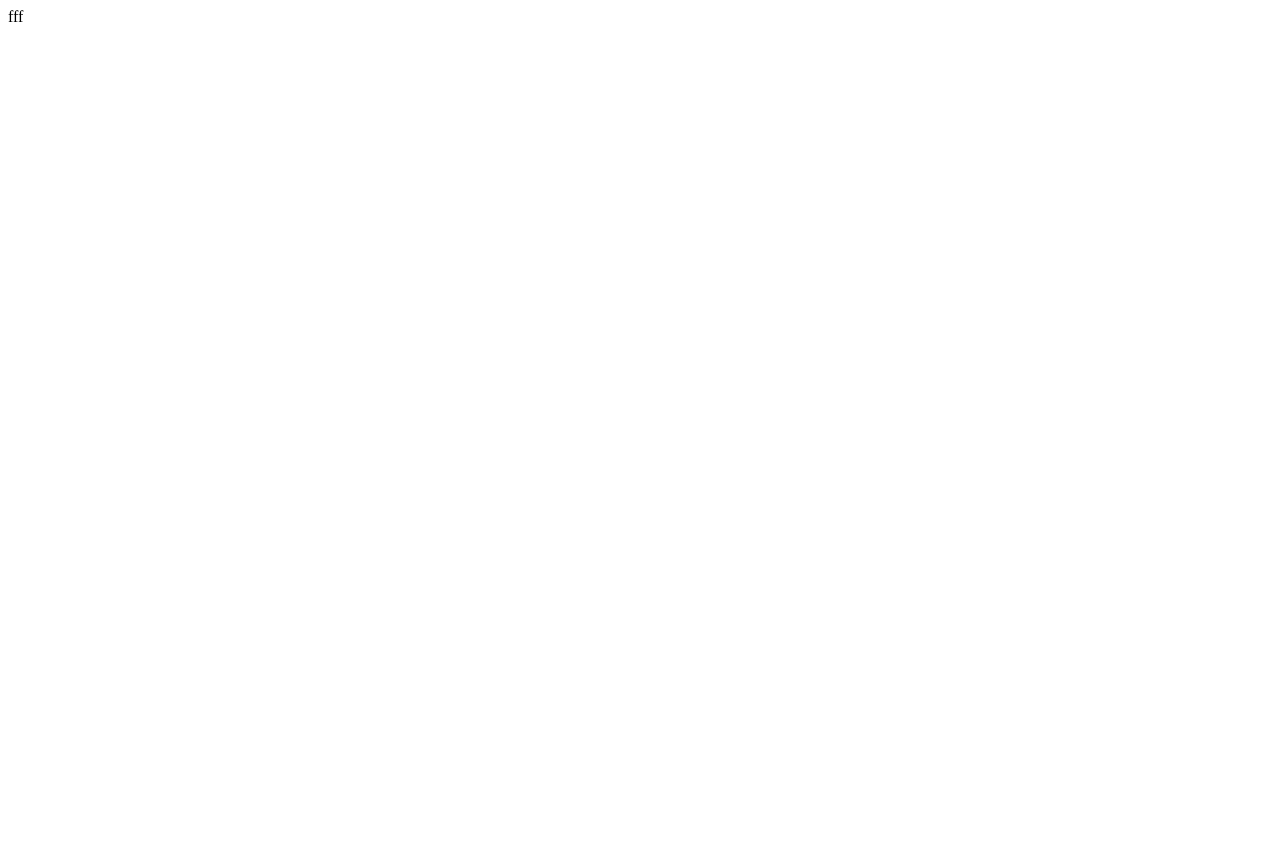
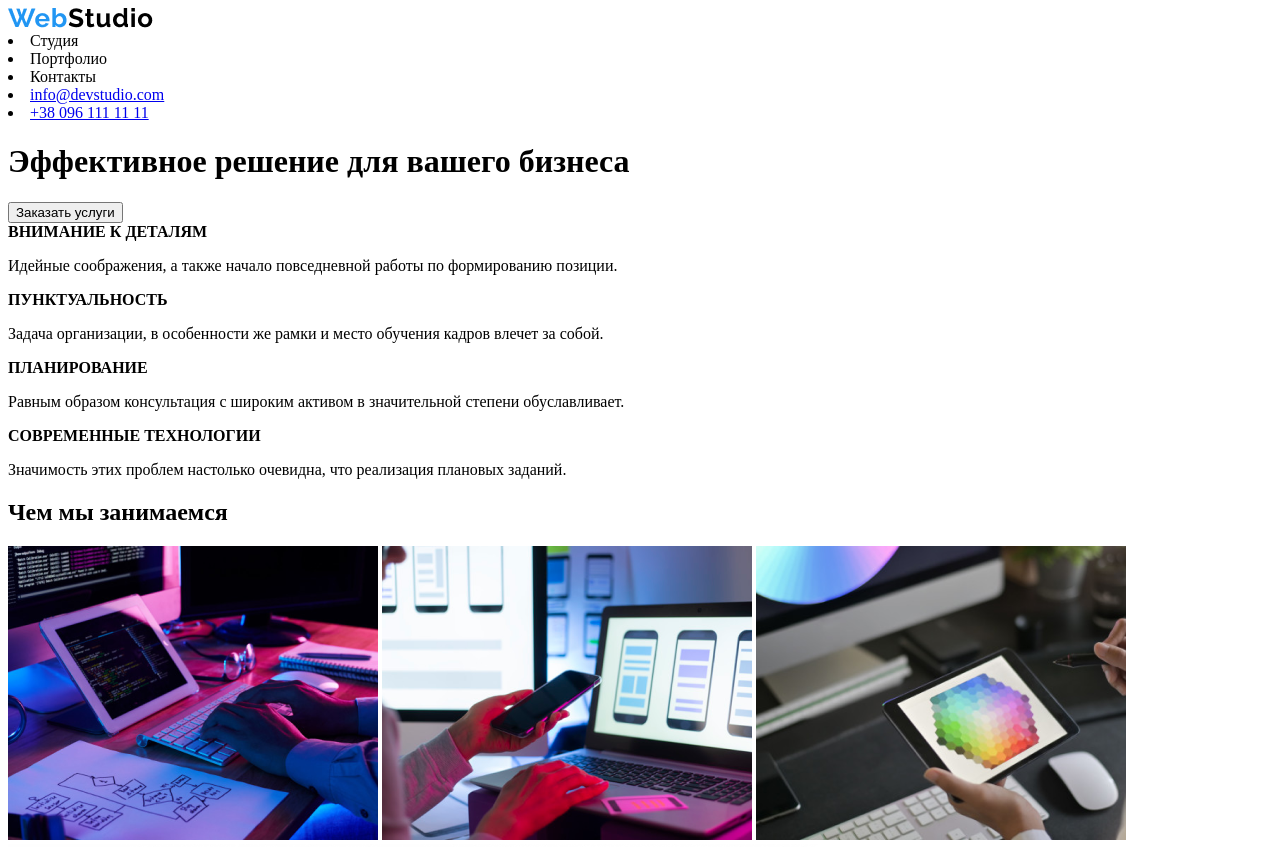
Before and after one commit to Artem451/artem, a plain HTML site: page index.html in a window 1280 px wide. Shown: the top 847 px of the page. Before the commit the page ends 800 px from the top, so only its background shows below. Drawn offline with Linux system fonts and the light colour scheme.

Commit message:
home work

```diff
--- a/css/style.css
+++ /dev/null
@@ -1,4 +0,0 @@
-body {
-background-color: black;
-color: brown;
-}
--- a/index.html
+++ b/index.html
@@ -6,6 +6,83 @@
     <title>Document</title>
 </head>
 <body>
-    fff
+    <header>
+        <div class="header-logo">
+            <img src="/logo/WebStudio.png" alt="WebStudio">
+        </div>
+        <div class="navigation">
+            <li>Студия</li>
+            <li>Портфолио</li>
+            <li>Контакты</li>
+            <li><a href="mailto:info@devstudio.com">info@devstudio.com</a></li>
+            <li><a href="tel:+380961111111">+38 096 111 11 11</a></li>
+        </div>
+        <div class="main-header">
+            <h1>Эффективное решение для вашего бизнеса</h1>
+        </div>
+        <div class="main-header-button">
+            <button>Заказать услуги</button>
+        </div>
+    </header>
+    <div class="feature">
+      <div class="feature-1">
+        <strong>ВНИМАНИЕ К ДЕТАЛЯМ</strong>
+        <p>Идейные соображения, а также начало повседневной работы по формированию позиции.</p>
+      </div>
+      <div class="feature-2">
+        <strong>ПУНКТУАЛЬНОСТЬ</strong>
+        <p>Задача организации, в особенности же рамки и место обучения кадров влечет за собой.</p>
+      </div>
+      <div class="feature-3">
+        <strong>ПЛАНИРОВАНИЕ</strong>
+        <p>Равным образом консультация с широким активом в значительной степени обуславливает.</p>
+      </div>
+      <div class="feature-4">
+        <strong>СОВРЕМЕННЫЕ ТЕХНОЛОГИИ</strong>
+        <p>Значимость этих проблем настолько очевидна, что реализация плановых заданий.</p>
+      </div>
+    </div>
+    <div class="What are we doing">
+        <h2>
+            Чем мы занимаемся
+        </h2>
+        <div class="img">
+            <img src="/img/img.png" alt="pc">
+            <img src="/img/img1.png" alt="phone">
+            <img src="/img/img3.png" alt="tablet">
+        </div>
+    </div>
+    <div class="Our-team">
+        <div class="team-card-1">
+            <img src="/team-img/img.jpg" alt="Игорь Демьяненко">
+            <span><strong>Игорь Демьяненко</strong></span>
+            <span>Product Designer</span>
+        </div>
+        <div class="team=card-2">
+            <img src="/team-img/img (1).jpg" alt="Ольга Репина">
+            <span><strong>Ольга Репина</strong></span>
+            <span>Frontend Developer</span>
+        </div>
+        <div class="team-card-3">
+            <img src="/team-img/img (2).jpg" alt="Николай Тарасов">
+            <span><strong>Николай Тарасов</strong></span>
+            <span>Marketing</span>
+        </div>
+        <div class="team-card-4">
+            <img src="/team-img/img (3).jpg" alt="Михаил Ермаков">
+            <span><strong>Михаил Ермаков</strong></span>
+            <span>UI Designer</span>
+        </div>
+    </div>
+    <footer>
+        <div class="footer-logo">
+            <img src="/logo/WebStudio.png" alt="WebStudio">
+        </div>
+        <div class="contacts">
+            <p>г.Киев, пр-т Леси Украинки, 26</p>
+            <p><a href="mailto:info@example.com">info@example.com</a></p>
+            <p><a href="tel:+380991111111">+38 099 111 11 11</a></p>
+        </div>
+    </footer>
 </body>
 </html>
```
Also changed, not shown: img/img.png (added), img/img1.png (added), img/img3.png (added), logo/WebStudio.png (added), team-img/img (1).jpg (added), team-img/img (2).jpg (added), team-img/img (3).jpg (added), team-img/img.jpg (added), 1 other file.
